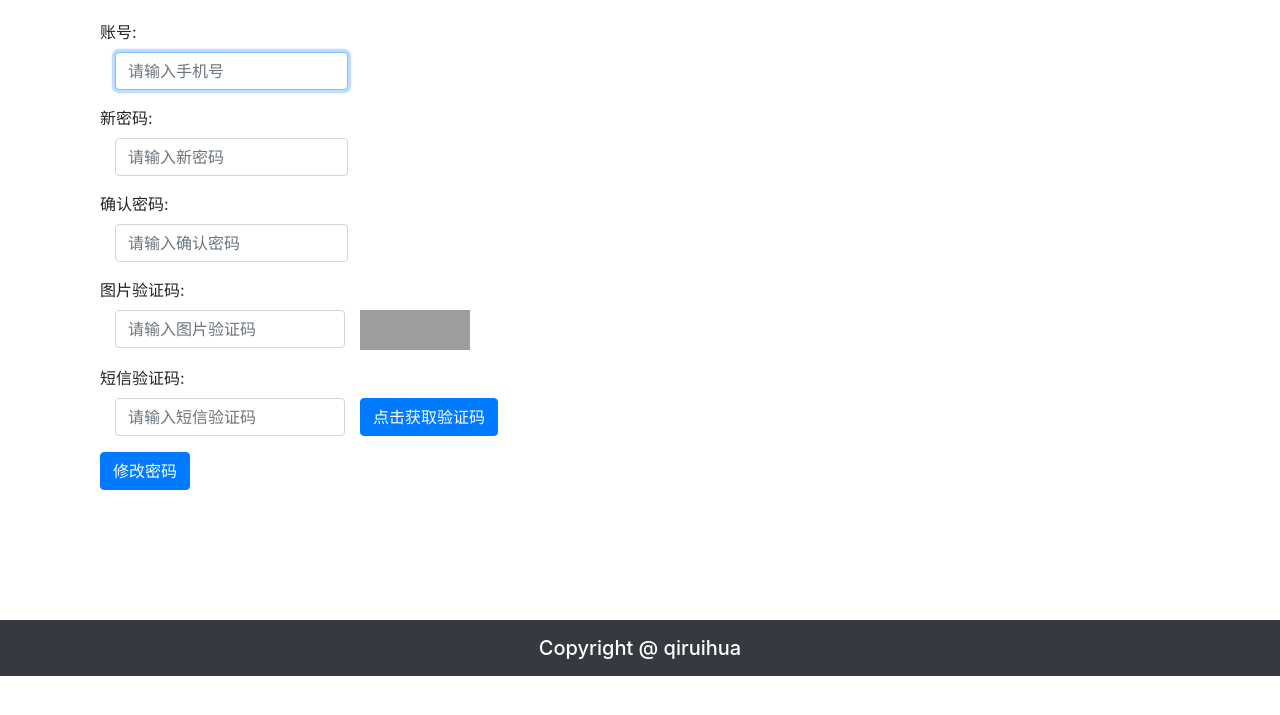
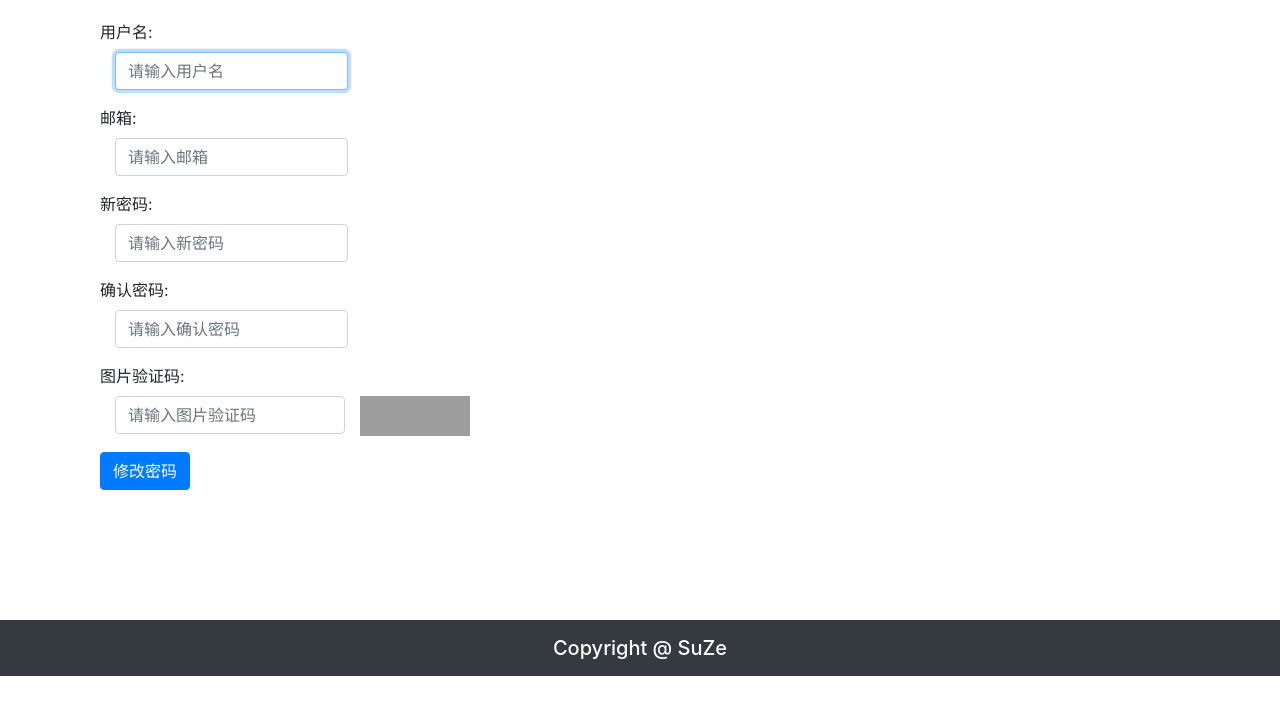
Before and after one commit to suze233/kira, a Django app: page /forget/ in a window 1280 px wide. Shown: the part 56-771 px from the top of the page. Run offline with Django 3.2, Linux system fonts and the light colour scheme; some libraries are stand-ins or nearby versions.

Commit message:
更新页面

```diff
--- a/static/js/forget_password.js
+++ b/static/js/forget_password.js
@@ -21,7 +21,10 @@ var vm = new Vue({
         sms_code_error:false,
         sms_code_error_message:'短信验证码错误',
         sms_code_message:'点击获取验证码',
-        image_code_url:''
+        image_code_url:'',
+        email:'',
+        email_error:false,
+        email_error_message:'请输入正确的邮箱',
     },
     mounted(){
         this.generate_image_code()
@@ -45,6 +48,15 @@ var vm = new Vue({
             this.uuid = this.generateUUID();
             // 设置页面中图片验证码img标签的src属性
             this.image_code_url = this.host + "/imagecode/?uuid=" + this.uuid;
+        },
+        //检查邮箱
+        check_email: function(){
+            var re = /^[A-Za-z0-9\u4e00-\u9fa5]+@[a-zA-Z0-9_-]+(\.[a-zA-Z0-9_-]+)+$/;
+            if (re.test(this.email)) {
+                this.email_error = false;
+            } else {
+                this.email_error = true;
+            }
         },
         //检查手机号
         check_mobile: function(){
@@ -149,13 +161,13 @@ var vm = new Vue({
         },
         //提交
         on_submit:function () {
-            this.check_mobile();
+            this.check_email();
             this.check_password();
             this.check_password2();
-            this.check_sms_code();
+            this.check_image_code();
 
-            if (this.mobile_error == true || this.password_error == true || this.password2_error == true
-                || this.image_code_error == true || this.sms_code_error == true) {
+            if (this.email_error == true || this.password_error == true || this.password2_error == true
+                || this.image_code_error == true) {
                 // 不满足注册条件：禁用表单
                 window.event.returnValue = false;
             }
--- a/static/js/login.js
+++ b/static/js/login.js
@@ -5,7 +5,7 @@ var vm = new Vue({
     data: {
         host,
         show_menu:false,
-        mobile:'',
+        username:'',
         password:'',
         remembered:'',
     },
@@ -17,8 +17,8 @@ var vm = new Vue({
         show_menu_click:function(){
             this.show_menu = !this.show_menu ;
         },
-        //检查手机号
-        check_mobile:function () {
+        //检查用户名
+        check_username:function () {
 
         },
         //检查密码
--- a/static/js/register.js
+++ b/static/js/register.js
@@ -168,7 +168,7 @@ var vm = new Vue({
             this.check_email();
             this.check_password();
             this.check_password2();
-            this.check_sms_code();
+            this.check_image_code();
 
             if (this.email_error == true || this.password_error == true || this.password2_error == true
                 || this.image_code_error == true) {
--- a/templates/detail.html
+++ b/templates/detail.html
@@ -145,7 +145,7 @@
 <!-- Footer -->
 <footer class="py-3 bg-dark" id="footer">
     <div class="container">
-        <h5 class="m-0 text-center text-white">Copyright @ qiruihua</h5>
+        <h5 class="m-0 text-center text-white">Copyright @ SuZe</h5>
     </div>
 </footer>
 </div>
--- a/templates/forget_password.html
+++ b/templates/forget_password.html
@@ -40,14 +40,30 @@
             <div class="col-6">
                 <form class="login" id="login_form" method="POST">
                     {% csrf_token %}
+                    <!--用户名-->
+                    <div class="form-group">
+                        <label >用户名: </label>
+                        <div class="col-lg-6">
+                            <input type="text" name="username" placeholder="请输入用户名" autofocus="autofocus" required
+                                    id="id_login" class="form-control" v-model="user" />
+                        </div>
+                    </div>
                     <!--手机号-->
-                    <div class="form-group">
+                    <!-- <div class="form-group">
                         <label >账号: </label>
                         <div class="col-lg-6">
                             <input type="text" name="mobile" placeholder="请输入手机号" autofocus="autofocus" required
                                    id="id_login" class="form-control" v-model="mobile"/>
                         </div>
                         <small class="form-text text-muted ml-1" v-show="mobile_error" >[[mobile_error_message]]</small>
+                    </div> -->
+                    <!--邮箱-->
+                    <div class="form-group">
+                        <label >邮箱: </label>
+                        <div class="col-lg-6">
+                            <input type="email" name="email" placeholder="请输入邮箱" required class="form-control" v-model="email" />
+                        </div>
+                        <small class="form-text text-muted ml-1" v-show="email_error" >[[email_error_message]]</small>
                     </div>
                     <!--密码-->
                     <div class="form-group">
@@ -77,7 +93,7 @@
                         </div>
                     </div>
                     <!--短信验证码-->
-                    <div class="form-group">
+                    <!-- <div class="form-group">
                         <label >短信验证码:</label>
                         <div class="row" style="margin-right:5px;margin-left:0px">
                             <div class="col-lg-6">
@@ -86,7 +102,7 @@
                             <span class="primaryAction btn btn-primary" @click="send_sms_code">[[sms_code_message]]</span>
                             <small class="form-text text-muted ml-1" v-show="sms_code_error" >[[sms_code_error_message]]</small>
                         </div>
-                    </div>
+                    </div> -->
                     <button class="primaryAction btn btn-primary" type="submit" @click="on_submit" id="submit_login">修改密码</button>
                 </form>
             </div>
@@ -97,7 +113,7 @@
 <!-- Footer -->
 <footer class="py-3 bg-dark" id="footer">
     <div class="container">
-        <h5 class="m-0 text-center text-white">Copyright @ qiruihua</h5>
+        <h5 class="m-0 text-center text-white">Copyright @ SuZe</h5>
     </div>
 </footer>
 </div>
--- a/templates/index.html
+++ b/templates/index.html
@@ -117,7 +117,7 @@
 <!-- Footer -->
 <footer class="py-3 bg-dark" id="footer">
     <div class="container">
-        <h5 class="m-0 text-center text-white">Copyright @ qiruihua</h5>
+        <h5 class="m-0 text-center text-white">Copyright @ SuZe</h5>
     </div>
 </footer>
 </div>
--- a/templates/login.html
+++ b/templates/login.html
@@ -37,8 +37,8 @@
                 <form class="login" id="login_form" method="POST">
                     {% csrf_token %}
                     <div class="form-group">
-                        <label for="id_login">账号: </label>
-                        <input type="text" name="mobile" placeholder="请输入手机号" autofocus="autofocus" required id="id_login" class="form-control" v-model="mobile" @blur="check_mobile"/>
+                        <label for="id_login">用户名: </label>
+                        <input type="text" name="username" placeholder="请输入用户名" autofocus="autofocus" required id="id_login" class="form-control" v-model="user" @blur="check_username"/>
                         <small class="form-text text-muted ml-1">还没有账号？<a href="{% url 'users:register' %}" style="color: cornflowerblue; ">注册新账号</a>
                         </small>
                     </div>
@@ -63,7 +63,7 @@
 <!-- Footer -->
 <footer class="py-3 bg-dark" id="footer">
     <div class="container">
-        <h5 class="m-0 text-center text-white">Copyright @ qiruihua</h5>
+        <h5 class="m-0 text-center text-white">Copyright @ SuZe</h5>
     </div>
 </footer>
 
--- a/templates/register.html
+++ b/templates/register.html
@@ -51,7 +51,7 @@
                                    id="id_login" class="form-control" v-model="user" />
                         </div>
                     </div>
-                    <!--手机号-->
+                    <!--邮箱-->
                     <div class="form-group">
                         <label >邮箱: </label>
                         <div class="col-lg-6">
--- a/templates/write_blog.html
+++ b/templates/write_blog.html
@@ -112,7 +112,7 @@
 <!-- Footer -->
 <footer class="py-3 bg-dark" id="footer">
     <div class="container">
-        <h5 class="m-0 text-center text-white">Copyright @ qiruihua</h5>
+        <h5 class="m-0 text-center text-white">Copyright @ SuZe</h5>
     </div>
 </footer>
 </div>
--- a/users/views.py
+++ b/users/views.py
@@ -102,23 +102,20 @@ class LoginView(View):
         # 1. 接收参数
         # mobile = request.POST.get('mobile')
         username = request.POST.get('username')
-        email = request.POST.get('email')
         password = request.POST.get('password')
         remember = request.POST.get('remember')
         # 2. 验证参数
         #     2.1 手机号
         # if not re.match(r'^1[3-9]\d{9}$', mobile):
         #     return HttpResponseBadRequest('手机号错误')
-        if not re.match(r'^[A-Za-z0-9\u4e00-\u9fa5]+@[a-zA-Z0-9_-]+(\.[a-zA-Z0-9_-]+)+$', email):
-            return HttpResponseBadRequest('邮箱格式错误')
         #     2.2 密码
         if not re.match(r'^[0-9A-Za-z]{8,20}$', password):
-            return HttpResponseBadRequest('密码错误')
+            return HttpResponseBadRequest('密码格式错误')
         # 3. 用户认证登录
         # 如果用户名和密码匹配,返回user  如果用户名和密码不匹配,返回None
         # 默认的认证方法是用username来继续判断，而当前判断信息为mobile，所以需要修改默认的认证方式
         # 需要到User模型中修改
-        user = authenticate(username=username, password=password, email=email)
+        user = authenticate(username=username, password=password)
         if user is None:
             return HttpResponseBadRequest('用户名或密码错误')
         # 4. 状态保持
@@ -276,17 +273,18 @@ class ForgetPassword(View):
         6. 返回响应
         """
         # 1.接收数据
-        mobile = request.POST.get('mobile')
+        username = request.POST.get('username')
+        email = request.POST.get('email')
         password = request.POST.get('password')
         password2 = request.POST.get('password2')
-        smscode = request.POST.get('sms_code')
+        # smscode = request.POST.get('sms_code')
         # 2. 验证数据
         #   2.1 数据是否齐全
-        if not all([mobile, password, password2, smscode]):
+        if not all([email, password, password2]):
             return HttpResponseBadRequest('缺少参数')
         #   2.2 手机号格式
-        if not re.match(r'^1[3-9]\d{9}$', mobile):
-            return HttpResponseBadRequest('手机号输入错误')
+        if not re.match(r'^[A-Za-z0-9\u4e00-\u9fa5]+@[a-zA-Z0-9_-]+(\.[a-zA-Z0-9_-]+)+$', email):
+            return HttpResponseBadRequest('请输入正确的邮箱')
         #   2.3 密码格式
         if not re.match(r'^[0-9A-Za-z]{8,20}$', password):
             return HttpResponseBadRequest('密码格式错误，请输入8-20位数字+字母')
@@ -294,21 +292,21 @@ class ForgetPassword(View):
         if password != password2:
             return HttpResponseBadRequest('两次输入密码不一致')
         #   2.5 短信验证码是否正确)
-        redis_conn = get_redis_connection('default')
-        redis_sms_code = redis_conn.get('sms:%s' % mobile)
-        if redis_sms_code is None:
-            return HttpResponseBadRequest('短信验证码已过期')
-        if smscode != redis_sms_code.decode():
-            return HttpResponseBadRequest('短信验证码错误')
+        # redis_conn = get_redis_connection('default')
+        # redis_sms_code = redis_conn.get('sms:%s' % mobile)
+        # if redis_sms_code is None:
+        #     return HttpResponseBadRequest('短信验证码已过期')
+        # if smscode != redis_sms_code.decode():
+        #     return HttpResponseBadRequest('短信验证码错误')
         # 3. 查询手机号
         try:
-            user = User.objects.get(mobile=mobile)
+            user = User.objects.get(username=username)
         except User.DoesNotExist:
             # 4.1 如果手机号不存在，进行新用户创建
             # try:
             #     User.objects.create_user(username=mobile, mobile=mobile, password=password)
             # except Exception:
-            return HttpResponseBadRequest('手机号输入错误')
+            return HttpResponseBadRequest('该用户不存在')
         else:
             # 4.2 如果手机号存在进行修改密码
             user.set_password(password)
@@ -346,11 +344,16 @@ class UserCenterView(LoginRequiredMixin, View):
         """
         user = request.user
         # 1. 接收参数
-        username = request.POST.get('username', user.username)
+        username = request.POST.get('username')
+        email = request.POST.get('email')
         user_desc = request.POST.get('desc', user.user_desc)
         avatar = request.FILES.get('avatar')
+
+        if not re.match(r'^[A-Za-z0-9\u4e00-\u9fa5]+@[a-zA-Z0-9_-]+(\.[a-zA-Z0-9_-]+)+$', email):
+            return HttpResponseBadRequest('请输入正确的邮箱')
         # 2. 将参数保存
         try:
+            user.email = email
             user.username = username
             user.user_desc = user_desc
             if avatar:
```
Also changed, not shown: templates/center.html (+9 -10 lines), 1 other file.
